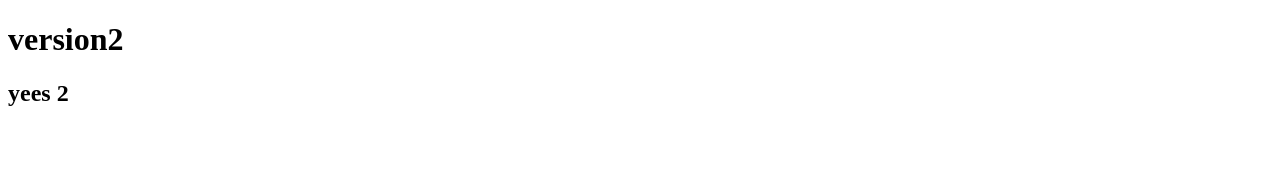
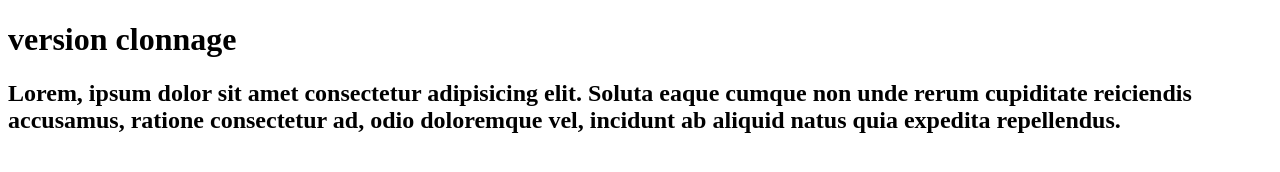
Before and after one commit to hindKarbal/test, a plain HTML site: page index.html in a window 1280 px wide. Drawn offline with Linux system fonts and the light colour scheme.

Commit message:
deuxiement changement

```diff
--- a/index.html
+++ b/index.html
@@ -6,7 +6,7 @@
     <title>Document</title>
 </head>
 <body>
-    <h1>version2</h1>
-    <h2>yees 2</h2>
+    <h1>version clonnage </h1>
+    <h2>Lorem, ipsum dolor sit amet consectetur adipisicing elit. Soluta eaque cumque non unde rerum cupiditate reiciendis accusamus, ratione consectetur ad, odio doloremque vel, incidunt ab aliquid natus quia expedita repellendus.</h2>
 </body>
 </html>
```
